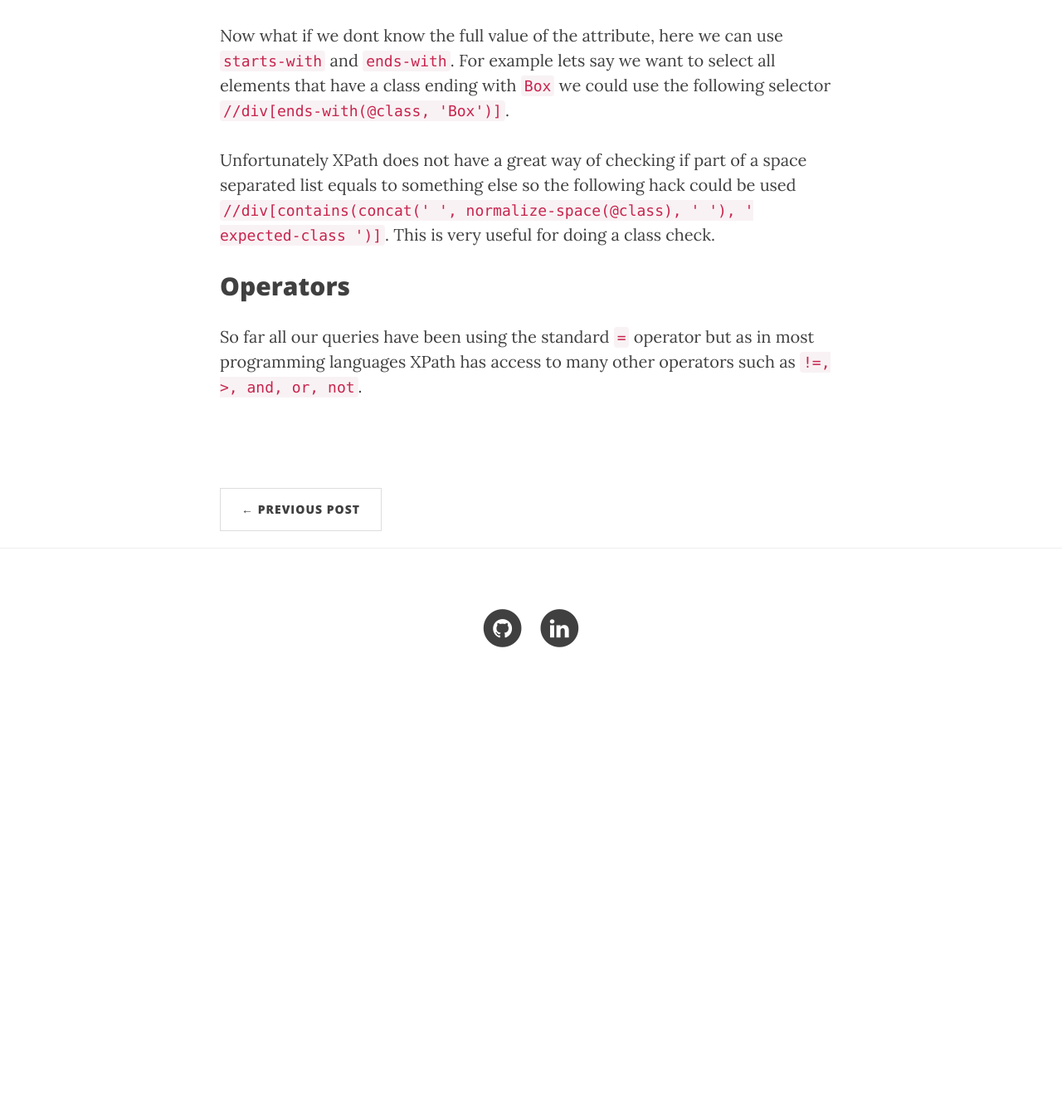
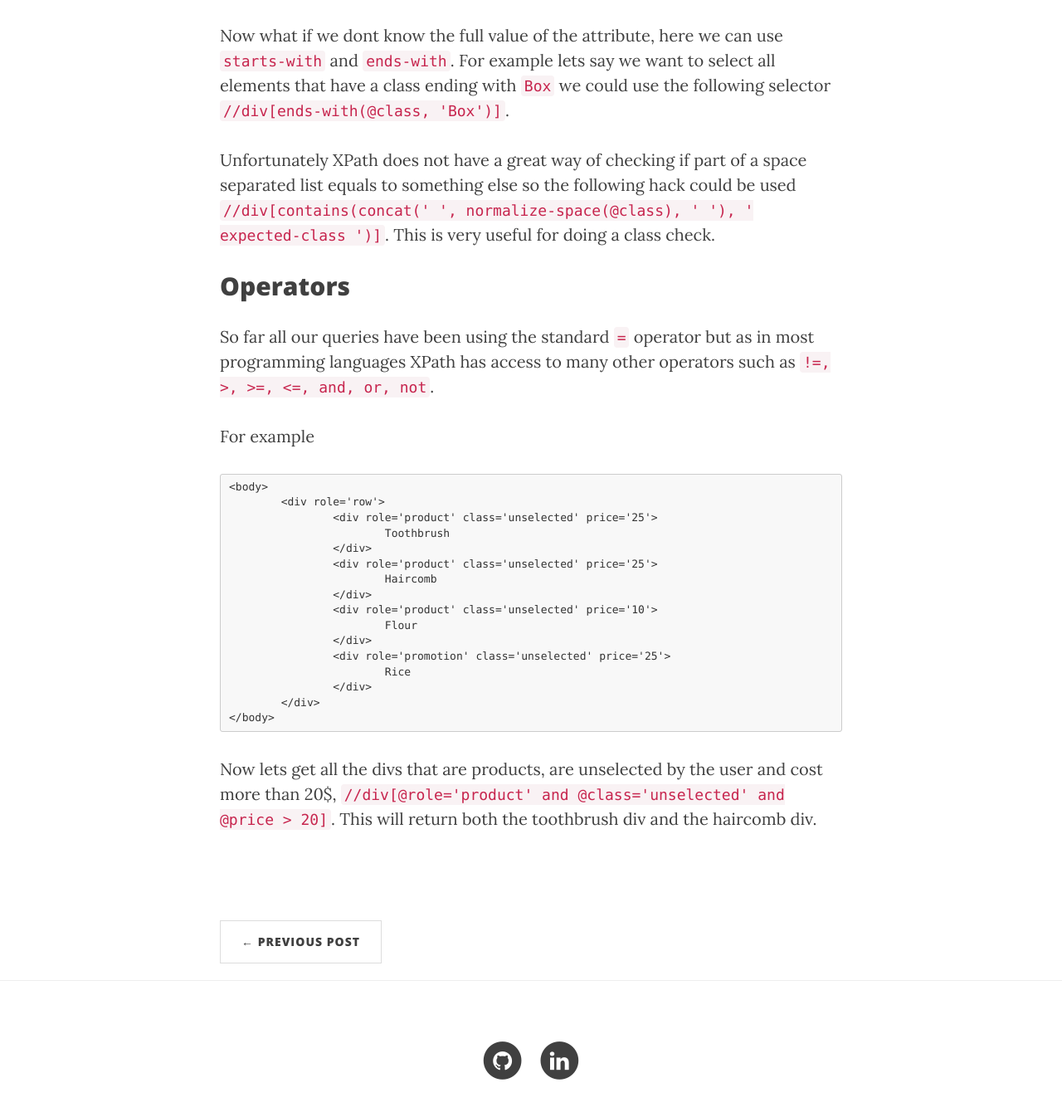
Before and after one commit to kwojcicki/kwojcicki.github.io, a Jekyll site: the page built from _posts/2019-01-11-XPATH.md, in a window 1280 px wide and 1400 px high, scrolled down 3144 px. Shown: the top 1340 px of the window at 83% size. Built offline with Jekyll 4.4.1, drawn with Linux system fonts in a browser that asks for light colours; nearby versions of some CDN libraries; before the commit the page ends 4023 px from its top, so only the background shows below that; some of the changed text lies outside the part shown.

Commit message:
operators

````diff
--- a/_posts/2019-01-11-XPATH.md
+++ b/_posts/2019-01-11-XPATH.md
@@ -88,4 +88,26 @@ Unfortunately XPath does not have a great way of checking if part of a space sep
 
 ## Operators
 
-So far all our queries have been using the standard ```=``` operator but as in most programming languages XPath has access to many other operators such as ```!=, >, and, or, not```.
+So far all our queries have been using the standard ```=``` operator but as in most programming languages XPath has access to many other operators such as ```!=, >, >=, <=, and, or, not```.
+
+For example
+```
+<body>
+	<div role='row'>
+		<div role='product' class='unselected' price='25'>
+			Toothbrush
+		</div>
+		<div role='product' class='unselected' price='25'>
+			Haircomb
+		</div>
+		<div role='product' class='unselected' price='10'>
+			Flour
+		</div>
+		<div role='promotion' class='unselected' price='25'>
+			Rice
+		</div>
+	</div>
+</body>
+```
+
+Now lets get all the divs that are products, are unselected by the user and cost more than 20$, ```//div[@role='product' and @class='unselected' and @price > 20]```. This will return both the toothbrush div and the haircomb div.
````
